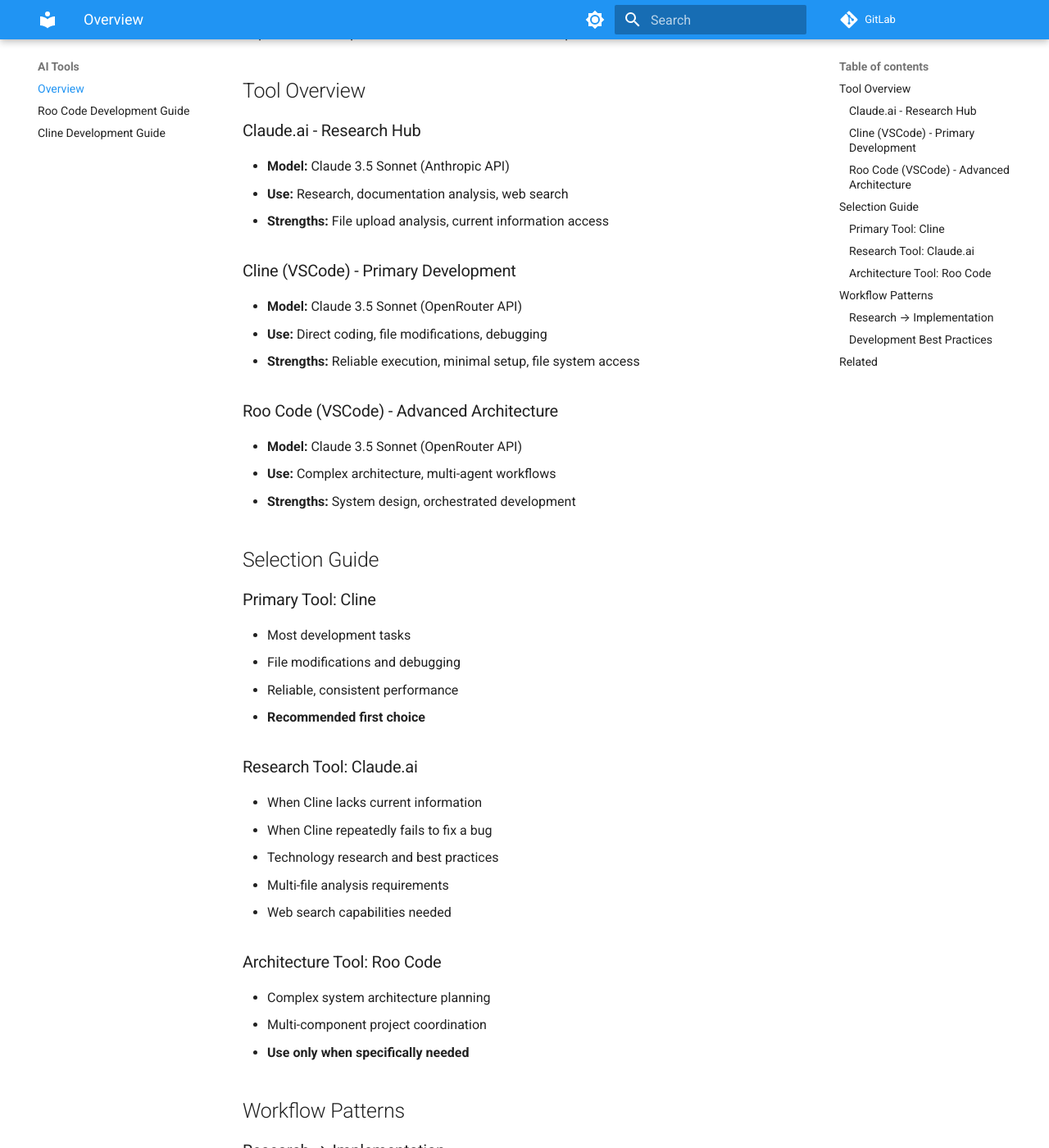
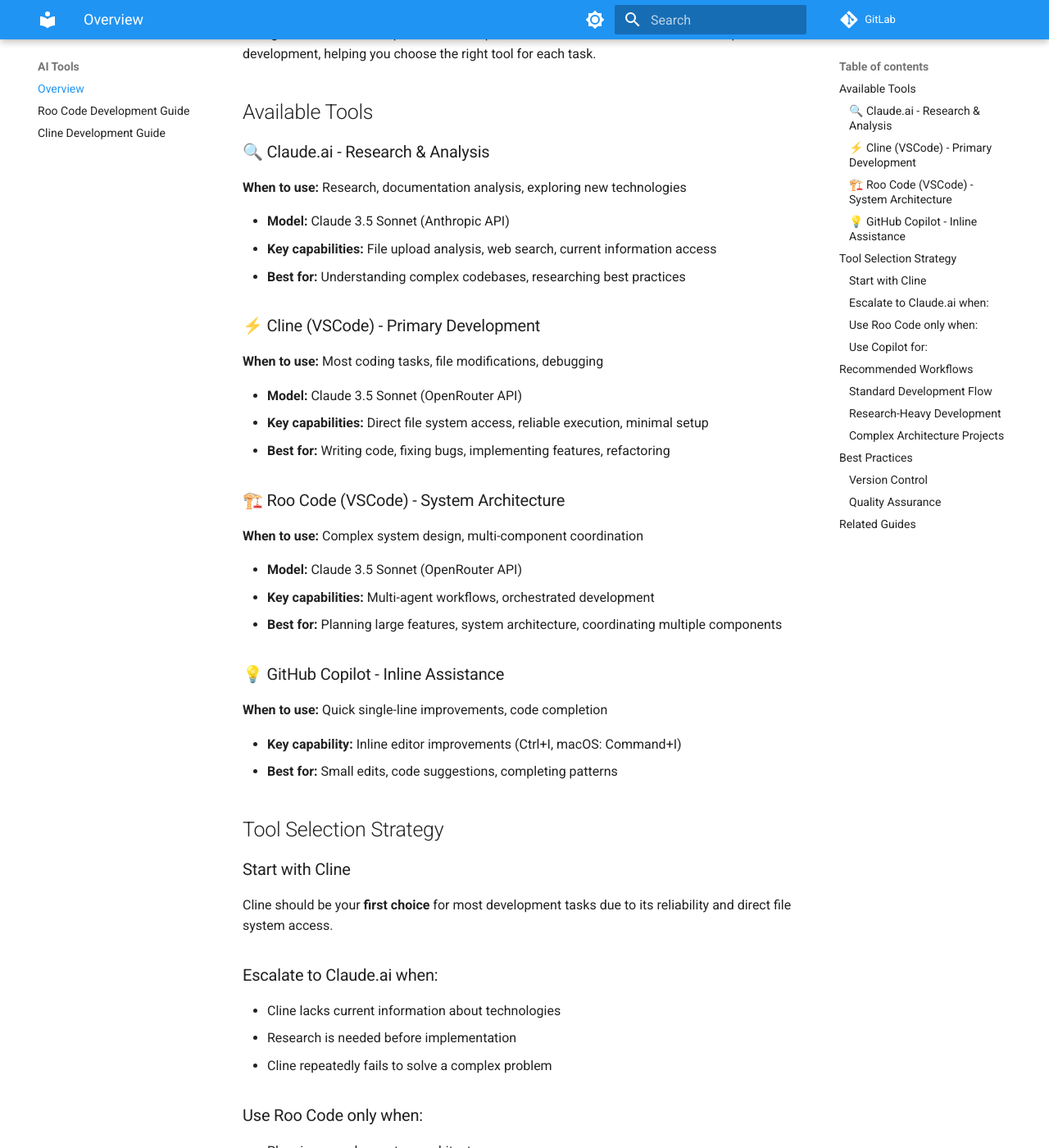
Before and after one commit to boost-edu-tools/gitinspectorgui, an MkDocs documentation site: the page built from docs/ai-tools/overview.md, in a window 1280 px wide and 1400 px high, scrolled down 200 px. Shown: the whole window at 82% size. Built offline with MkDocs 1.6.1 and Material for MkDocs 9.7.7, drawn with Linux system fonts in a browser that asks for light colours; comment, search, counter and statistics services are not loaded; some of the changed text lies outside the part shown.

Commit message:
Improve PyInstaller spec file and AI tools documentation
- Enhanced python/cli-app.spec with comprehensive optimizations:
  * Centralized configuration constants for easier maintenance
  * Platform-specific optimizations for Windows/macOS/Linux
  * Extensive module exclusions to reduce bundle size
  * Performance optimizations (bytecode optimization, UPX compression)
  * Build validation and debugging features
  * Better documentation and organization

- Improved docs/ai-tools/overview.md for better readability:
  * Removed duplication between sections
  * Added clear "when to use" guidance for each tool
  * Restructured with emojis and better organization
  * Added GitHub Copilot guidance for inline improvements
  * Included practical workflows and comprehensive best practices

```diff
--- a/docs/ai-tools/overview.md
+++ b/docs/ai-tools/overview.md
@@ -1,71 +1,101 @@
 # AI Development Ecosystem
 
-AI-powered development tools and workflows for GitInspectorGUI.
+This guide outlines the AI-powered development tools and workflows used for GitInspectorGUI development, helping you choose the right tool for each task.
 
-## Tool Overview
+## Available Tools
 
-### Claude.ai - Research Hub
+### 🔍 Claude.ai - Research & Analysis
+
+**When to use:** Research, documentation analysis, exploring new technologies
 
 -   **Model:** Claude 3.5 Sonnet (Anthropic API)
--   **Use:** Research, documentation analysis, web search
--   **Strengths:** File upload analysis, current information access
+-   **Key capabilities:** File upload analysis, web search, current information access
+-   **Best for:** Understanding complex codebases, researching best practices
 
-### Cline (VSCode) - Primary Development
+### ⚡ Cline (VSCode) - Primary Development
+
+**When to use:** Most coding tasks, file modifications, debugging
 
 -   **Model:** Claude 3.5 Sonnet (OpenRouter API)
--   **Use:** Direct coding, file modifications, debugging
--   **Strengths:** Reliable execution, minimal setup, file system access
+-   **Key capabilities:** Direct file system access, reliable execution, minimal setup
+-   **Best for:** Writing code, fixing bugs, implementing features, refactoring
 
-### Roo Code (VSCode) - Advanced Architecture
+### 🏗️ Roo Code (VSCode) - System Architecture
+
+**When to use:** Complex system design, multi-component coordination
 
 -   **Model:** Claude 3.5 Sonnet (OpenRouter API)
--   **Use:** Complex architecture, multi-agent workflows
--   **Strengths:** System design, orchestrated development
+-   **Key capabilities:** Multi-agent workflows, orchestrated development
+-   **Best for:** Planning large features, system architecture, coordinating multiple components
 
-## Selection Guide
+### 💡 GitHub Copilot - Inline Assistance
 
-### Primary Tool: Cline
+**When to use:** Quick single-line improvements, code completion
 
--   Most development tasks
--   File modifications and debugging
--   Reliable, consistent performance
--   **Recommended first choice**
+-   **Key capability:** Inline editor improvements (Ctrl+I, macOS: Command+I)
+-   **Best for:** Small edits, code suggestions, completing patterns
 
-### Research Tool: Claude.ai
+## Tool Selection Strategy
 
--   When Cline lacks current information
--   When Cline repeatedly fails to fix a bug
--   Technology research and best practices
--   Multi-file analysis requirements
--   Web search capabilities needed
+### Start with Cline
 
-### Architecture Tool: Roo Code
+Cline should be your **first choice** for most development tasks due to its reliability and direct file system access.
 
--   Complex system architecture planning
--   Multi-component project coordination
--   **Use only when specifically needed**
+### Escalate to Claude.ai when:
 
-## Workflow Patterns
+-   Cline lacks current information about technologies
+-   Research is needed before implementation
+-   Cline repeatedly fails to solve a complex problem
 
-### Research → Implementation
+### Use Roo Code only when:
 
-1. **Research Phase (Claude.ai)**
+-   Planning complex system architecture
+-   Coordinating multiple components or services
+-   Managing large-scale refactoring across many files
 
-    - Upload relevant files for analysis
-    - Research current best practices
-    - Generate implementation guidelines
+### Use Copilot for:
 
-2. **Implementation Phase (Cline)**
-    - Save research as markdown reference
-    - Use Cline for actual code changes
-    - Reference research document for decisions
+-   Quick inline code improvements
+-   Auto-completion while typing
+-   Single-line fixes and enhancements
 
-### Development Best Practices
+## Recommended Workflows
 
--   **Checkpoints over commits** - Use tool checkpoints, commit when ready
--   **Clean git history** - Avoid frequent micro-commits
+### Standard Development Flow
 
-## Related
+1. **Plan** - Use Cline to understand requirements and plan approach
+2. **Implement** - Use Cline for coding and file modifications
+3. **Polish** - Use Copilot (Ctrl+I) for inline improvements
+4. **Commit** - Clean up and commit when feature is complete
 
--   **[Cline Guide](cline-guide.md)** - VSCode coding assistance
--   **[Roo Code Guide](roo-code-guide.md)** - Multi-agent workflows
+### Research-Heavy Development
+
+1. **Research** (Claude.ai) - Upload files, research technologies, generate guidelines
+2. **Document** - Save research findings as markdown reference
+3. **Implement** (Cline) - Code using research as guidance
+4. **Refine** (Copilot) - Polish with inline improvements
+
+### Complex Architecture Projects
+
+1. **Design** (Roo Code) - Plan system architecture and component interactions
+2. **Document** - Create architecture documentation
+3. **Implement** (Cline) - Build individual components
+4. **Integrate** (Cline/Roo Code) - Coordinate component integration
+
+## Best Practices
+
+### Version Control
+
+-   **Use checkpoints over frequent commits** - Let AI tools create checkpoints, commit when features are ready
+-   **Maintain clean git history** - Avoid micro-commits from AI iterations
+
+### Quality Assurance
+
+-   **Review AI suggestions** - Always understand and verify AI-generated code
+-   **Test incrementally** - Test changes as you build, don't wait until the end
+-   **Use multiple perspectives** - Switch tools if one approach isn't working
+
+## Related Guides
+
+-   **[Cline Guide](cline-guide.md)** - Detailed VSCode coding assistance workflows
+-   **[Roo Code Guide](roo-code-guide.md)** - Multi-agent development patterns
```
Also changed, not shown: 1 other file.
